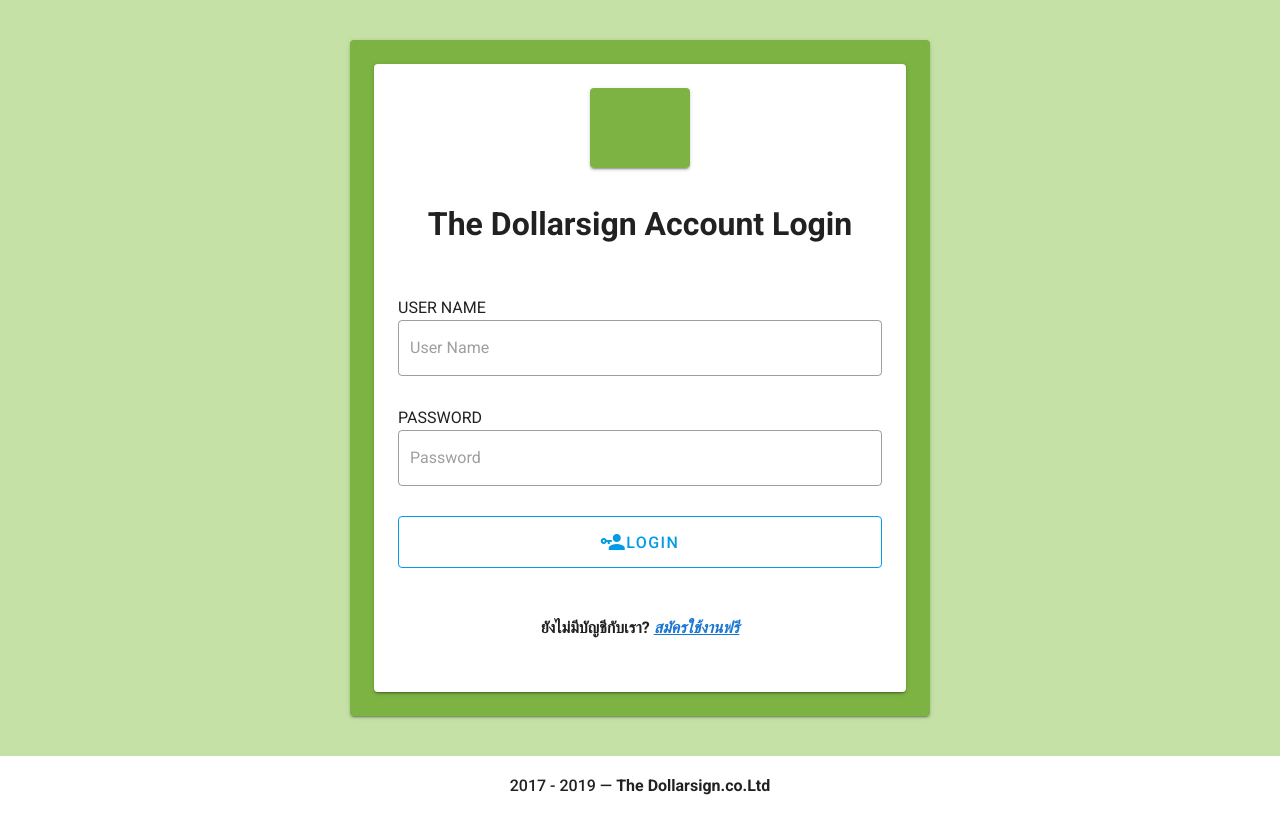
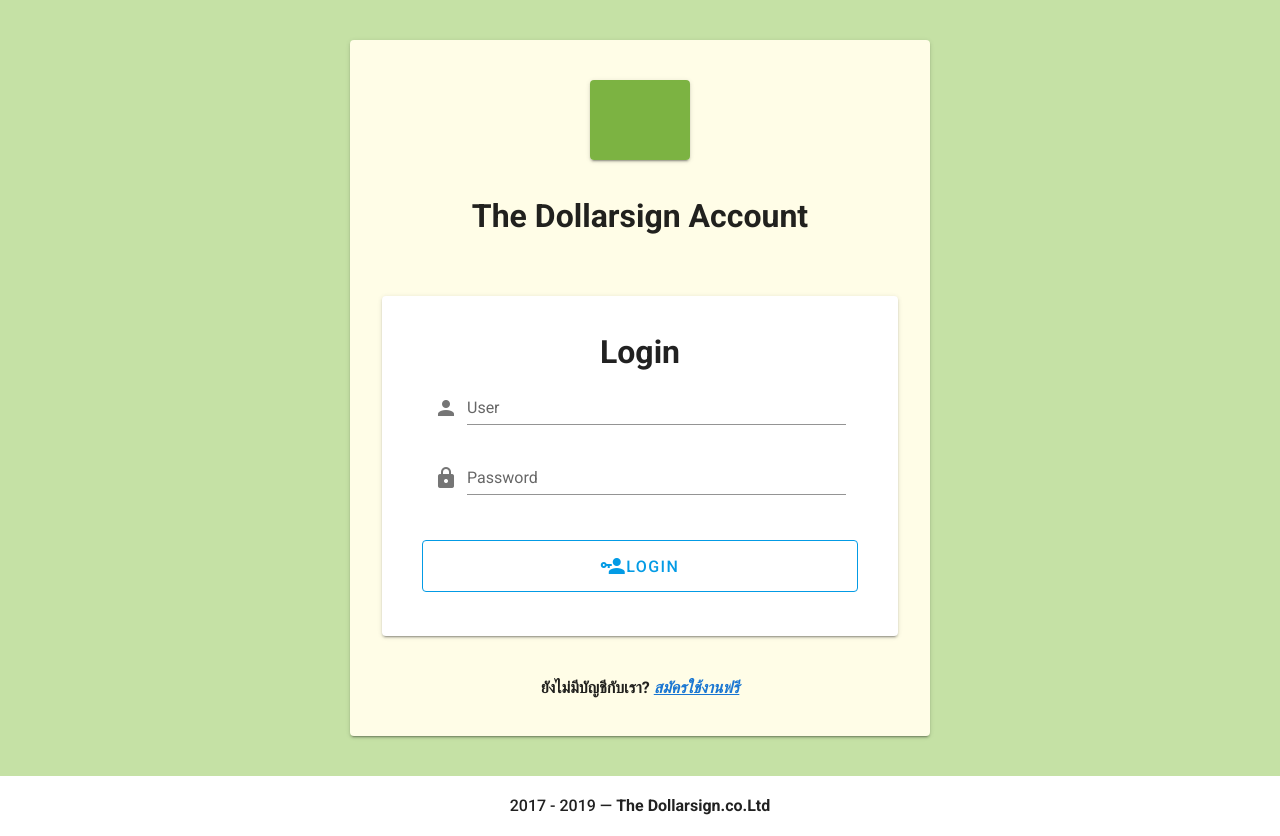
Before and after one commit to SingtoCPE/new-vuelab, a Vue app in the folder client/: page / in a window 1280 px wide. Built offline with nearby package versions, Linux system fonts and the light colour scheme; what vue-localstorage would draw is missing.

Commit message:
update UI project.

```diff
--- a/client/src/components/loginPage/adminLogin.vue
+++ b/client/src/components/loginPage/adminLogin.vue
@@ -4,11 +4,10 @@
       <v-card
         class="pa-6 mx-auto mb-10 mt-10"
         :elevation="hover ? 12 : 2"
-        color="light-green darken-1"
+        color="yellow lighten-5"
         width="580px"
       >
-        <v-card class="pa-6 pb-10">
-          <v-card class="mx-auto text-center" width="100">
+        <v-card class="mx-auto mt-4 text-center" width="100">
           <v-img
             src="@/assets/dol1.png"
             width="100"
@@ -18,16 +17,40 @@
           ></v-img>
         </v-card>
         <v-col class="pa-1 pb-12 pt-8 text-center">
-            <h1 class="font-weight-bold">The Dollarsign Account Login</h1>
+          <h1 class="font-weight-bold">The Dollarsign Account</h1>
         </v-col>
-          <label>USER NAME</label>
-          <v-text-field outlined v-model="employee.user" placeholder="User Name">User Name</v-text-field>
-          <label>PASSWORD</label>
-          <v-text-field outlined v-model="employee.password" placeholder="Password">Password</v-text-field>
-          <v-btn x-large block outlined color="light-blue darken-1" @click="adminLogin">
+        <v-hover v-slot:default="{ hover }">
+          <v-card class="pa-10 ma-2 pt-8 pb-8" color="white" :elevation="hover ? 12 : 2">
+            <h1 class="font-weight-bold text-center">Login</h1>
+            <v-text-field
+              class="pl-3 pr-3"
+              v-model="employee.user"
+              label="User"
+              name="User"
+              type="text"
+              prepend-icon="mdi-account"
+            ></v-text-field>
+            <v-text-field
+              class="pl-3 pr-3"
+              v-model="employee.password"
+              label="Password"
+              name="password"
+              type="password"
+              prepend-icon="mdi-lock"
+            ></v-text-field>
+            <v-btn
+              x-large
+              outlined
+              block
+              color="light-blue darken-1"
+              @click="adminLogin"
+              class="mt-6 mb-3"
+            >
               <v-icon>mdi-account-key</v-icon>Login
             </v-btn>
-          <v-col justify-self="center" cols="12" class="mb-auto pt-12 text-center">
+          </v-card>
+        </v-hover>
+        <v-col justify-self="center" cols="12" class="mb-auto pt-8 text-center">
           <h4>
             ยังไม่มีบัญชีกับเรา?
             <a
@@ -36,7 +59,6 @@
             >สมัครใช้งานฟรี</a>
           </h4>
         </v-col>
-        </v-card>
       </v-card>
     </v-hover>
 
--- a/client/src/components/loginPage/adminRegister.vue
+++ b/client/src/components/loginPage/adminRegister.vue
@@ -1,5 +1,5 @@
 <template>
-  <div class="light-green lighten-3">
+  <div class="white">
     <v-card class="d-flex align-end flex-column">
       <v-btn color="red lighten-1" @click="gotoLogin">LOGIN</v-btn>
     </v-card>
@@ -25,7 +25,7 @@
         <v-card
           class="pa-6 mx-auto mb-10 mt-10"
           :elevation="hover ? 12 : 2"
-          color="light-green darken-1"
+          color="light-green lighten-3"
           width="580px"
         >
           <v-card class="pa-6">
@@ -36,15 +36,20 @@
             >
               <h1>REGISTER ACCOUNT</h1>
             </v-card>
-            <label>USER NAME</label>
-            <v-text-field v-model="account.user" outlined placeholder="User Name"></v-text-field>
-            <label>NAME</label>
-            <v-text-field v-model="account.name" outlined placeholder="Name"></v-text-field>
-            <label>PASSWORD</label>
-            <v-text-field v-model="account.password" outlined placeholder="Password"></v-text-field>
-            <label>CONFIRM PASSWORD</label>
-            <v-text-field v-model="account.confirmPassword" outlined placeholder="Confirm Password"></v-text-field>
-            <v-checkbox v-model="checkbox1" :label="`${textConfirm} : ${checkbox1.toString()}`"></v-checkbox>
+            <v-text-field class="pl-5 pr-5" v-model="account.user" label="User Name"></v-text-field>
+            <v-text-field class="pl-5 pr-5" v-model="account.name" label="Name"></v-text-field>
+            <v-text-field class="pl-5 pr-5" v-model="account.password" label="Password"></v-text-field>
+            <v-text-field
+              class="pl-5 pr-5"
+              v-model="account.confirmPassword"
+              label="Confirm Password"
+            ></v-text-field>
+            <v-checkbox
+              class="pl-5 pr-5"
+              v-model="checkbox1"
+              :label="`${textConfirm} : ${checkbox1.toString()}`"
+            ></v-checkbox>
+            <v-col class="pa-4 mt-2">
               <v-btn
                 x-large
                 outlined
@@ -55,8 +60,9 @@
               >
                 <v-icon>mdi-account-plus</v-icon>Register
               </v-btn>
+            </v-col>
 
-            <v-col justify-self="center" cols="12" class="mb-auto pt-12 text-center">
+            <v-col justify-self="center" cols="12" class="mb-auto pt-9 text-center">
               <h4>
                 มีบัญชีกับเราแล้ว?
                 <a
@@ -93,7 +99,8 @@ export default {
         name: "",
         password: "",
         confirmPassword: ""
-      }
+      },
+      textFied: `class='pl-5 pr-5'`
     };
   },
   methods: {
```
Lines whose indentation alone changed are shown as unchanged.
